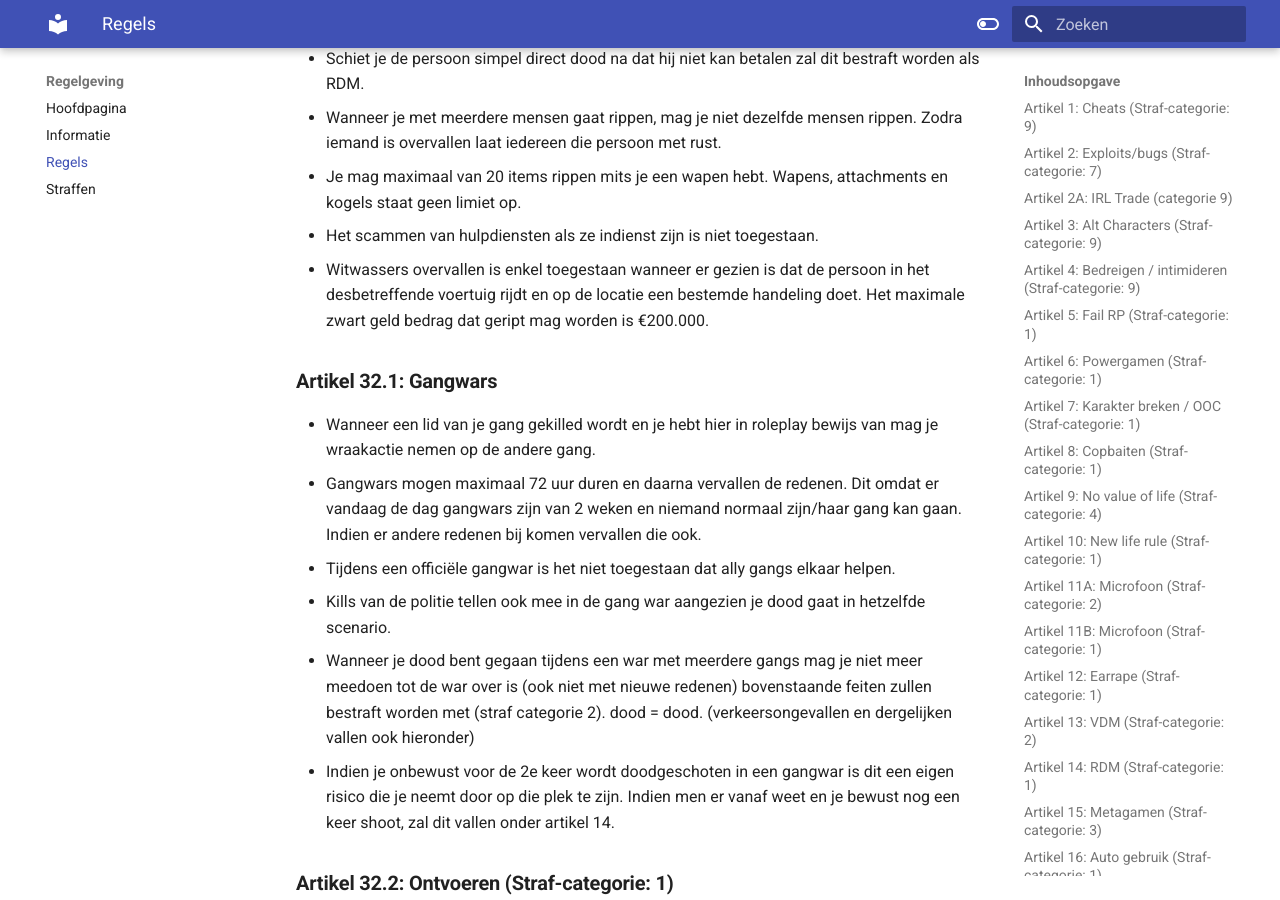
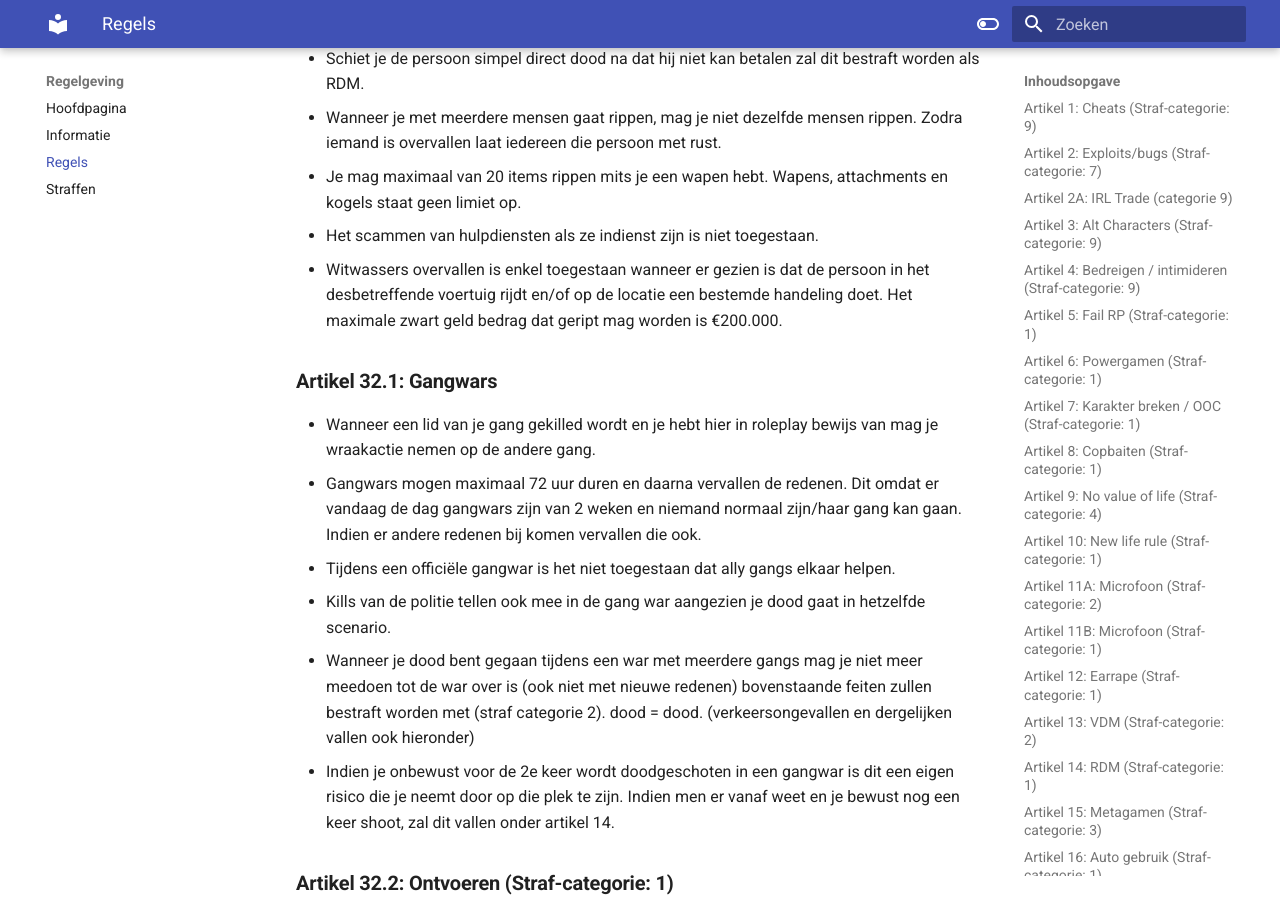
Before and after one commit to ZuiderVeenRP/apv, an MkDocs documentation site: the page built from docs/algemeen.md, in a window 1280 px wide and 900 px high, scrolled down 9960 px. Built offline with MkDocs 1.6.1 and Material for MkDocs 9.7.7, drawn with Linux system fonts in a browser that asks for light colours; comment, search, counter and statistics services are not loaded.

```diff
--- a/docs/algemeen.md
+++ b/docs/algemeen.md
@@ -261,7 +261,7 @@
 - Wanneer je met meerdere mensen gaat rippen, mag je niet dezelfde mensen rippen. Zodra iemand is overvallen laat iedereen die persoon met rust.
 - Je mag maximaal van 20 items rippen mits je een wapen hebt. Wapens, attachments en kogels staat geen limiet op.
 - Het scammen van hulpdiensten als ze indienst zijn is niet toegestaan.
-- Witwassers overvallen is enkel toegestaan wanneer er gezien is dat de persoon in het desbetreffende voertuig rijdt en op de locatie een bestemde handeling doet. Het maximale zwart geld bedrag dat geript mag worden is €200.000.
+- Witwassers overvallen is enkel toegestaan wanneer er gezien is dat de persoon in het desbetreffende voertuig rijdt en/of op de locatie een bestemde handeling doet. Het maximale zwart geld bedrag dat geript mag worden is €200.000.
 </br>
 
 ### **Artikel 32.1: Gangwars**
```
